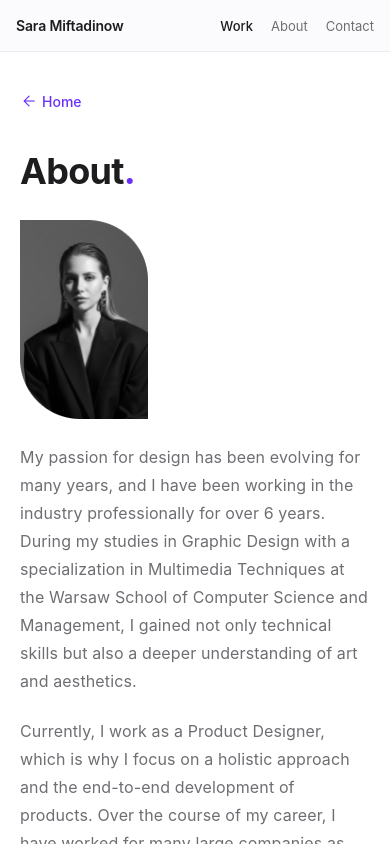
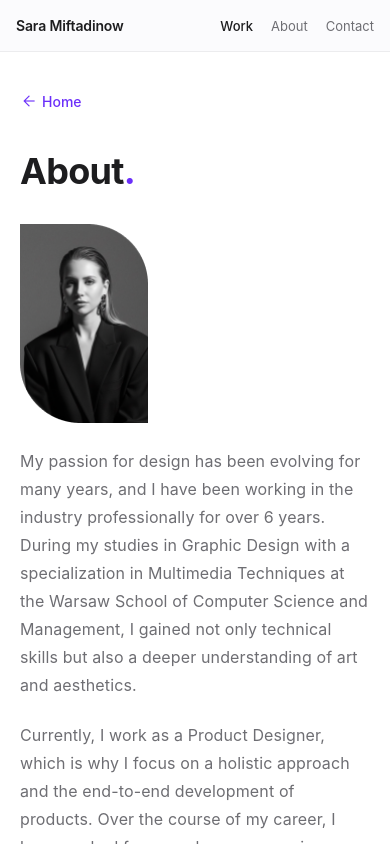
Before and after one commit to saramiftadinow-cyber/Sara-Miftadinow-portfolio, a plain HTML site: page index.html in a window 390 px wide. Both pictures are taken after a click on the link "About". Drawn offline with nearby package versions, Linux system fonts and the light colour scheme.

Commit message:
Update index.html

```diff
--- a/index.html
+++ b/index.html
@@ -111,8 +111,8 @@
     .case-nav { flex-wrap: wrap !important; gap: 16px !important; padding: 28px 0 16px !important; }
 
     /* ABOUT */
-    section[data-screen-label="About"] { min-height: auto !important; padding: 92px 20px 48px !important; }
-    section[data-screen-label="About"] > div > div:first-child { padding-bottom: 28px !important; }
+    section[data-screen-label="About"] { min-height: auto !important; padding: 84px 20px 24px !important; }
+    section[data-screen-label="About"] > div > div:first-child { padding: 8px 0 32px !important; }
     section[data-screen-label="About"] a[href="#"] { margin-bottom: 24px !important; }
     section[data-screen-label="About"] p { font-size: 16px !important; }
     .about-row { flex-direction: column-reverse !important; gap: 24px !important; }
@@ -731,9 +731,9 @@
 
 <!-- ══ ABOUT ══ -->
 <sc-if value="{{ isAbout }}" hint-placeholder-val="{{ false }}">
-<section data-screen-label="About" style="min-height:88vh;display:flex;align-items:center;padding:112px 48px 40px;background:#ffffff;">
-  <div style="max-width:844px;margin:0 auto;width:100%;">
-    <div style="padding:0 0 48px;display:flex;flex-direction:column;align-items:flex-start;gap:18px;text-align:left;">
+<section data-screen-label="About" style="padding:52px 48px 40px;background:#ffffff;">
+  <div style="max-width:1100px;margin:0 auto;width:100%;">
+    <div style="padding:72px 0 56px;display:flex;flex-direction:column;align-items:flex-start;gap:18px;text-align:left;">
       <a href="#" onClick="{{ goHome }}" style="display:inline-flex;align-items:center;gap:4px;font-size:14px;font-weight:500;color:#6B2FFA;text-decoration:none;margin-bottom:40px;"><span class="material-symbols-outlined" style="font-size:18px;">arrow_back</span>Home</a>
       <h1 style="font-size:clamp(36px,4.5vw,56px);font-weight:700;letter-spacing:-.02em;line-height:1.1;color:#1d1d1f;">About<span style="color:#6B2FFA;">.</span></h1>
     </div>
```
